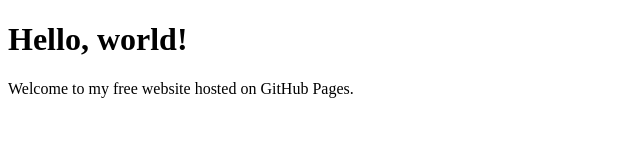
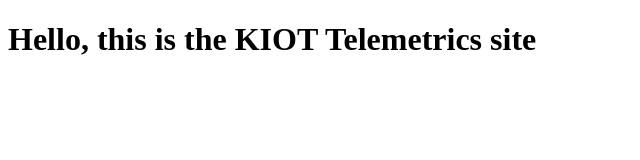
Before and after one commit to krissoysa/KIOT, a plain HTML site: page index.html in a window 1280 px wide. Shown: the whole page, without its empty margins (0-640 px from the left). Drawn offline with Linux system fonts and the light colour scheme.

Commit message:
Update index.html

```diff
--- a/index.html
+++ b/index.html
@@ -1,10 +1,10 @@
 <!DOCTYPE html>
-<html>
+<html lang="en">
 <head>
-  <title>My First Website</title>
+  <meta charset="UTF-8">
+  <title>KIOT Telemetrics</title>
 </head>
 <body>
-  <h1>Hello, world!</h1>
-  <p>Welcome to my free website hosted on GitHub Pages.</p>
+  <h1>Hello, this is the KIOT Telemetrics site</h1>
 </body>
 </html>
```
